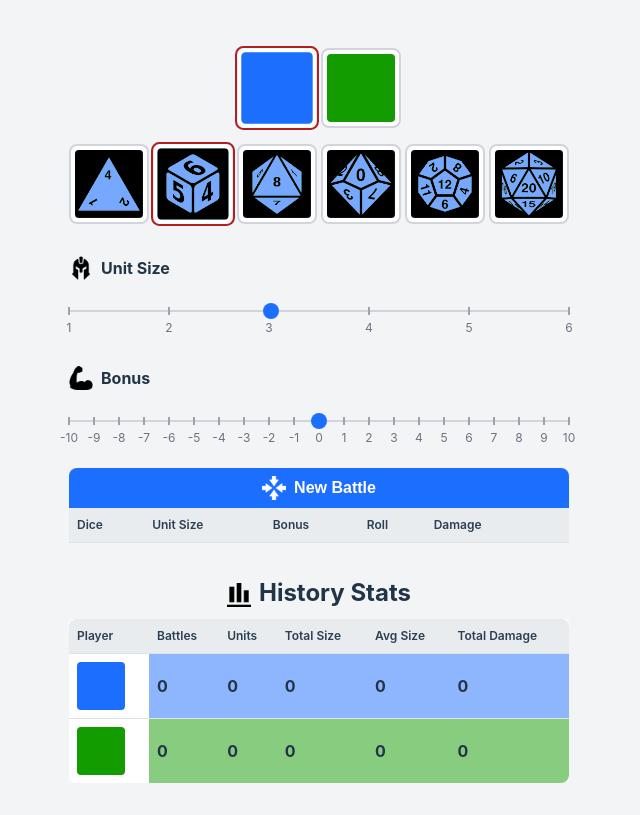
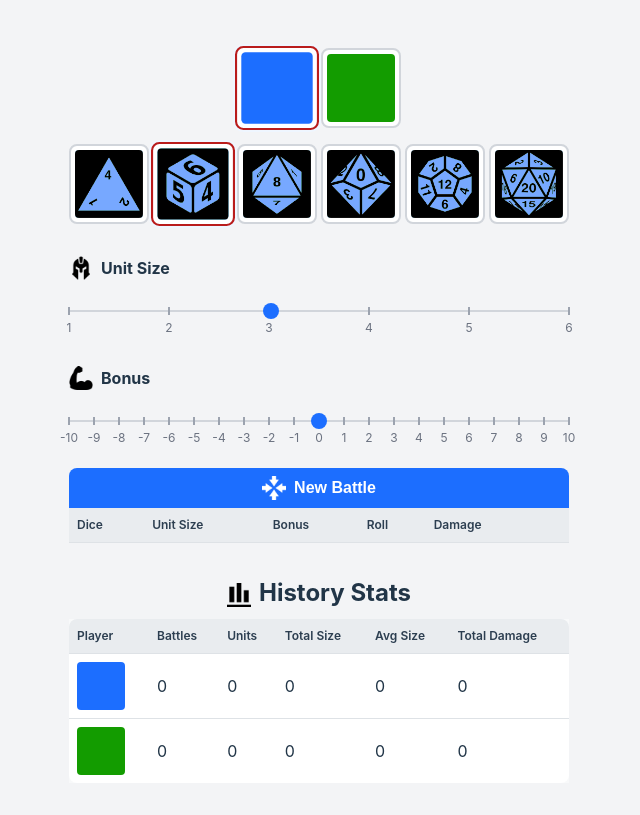
Before and after one commit to KESHAmambo/Strategicon, a React (Vite) app: page / in a window 1280 px wide. Both pictures are taken after a click on the button "Start Strategicon!". Shown: the whole page, without its empty margins (321-961 px from the left). Built offline with nearby package versions, Linux system fonts and the light colour scheme.

Commit message:
Total stats: no highlight for 0 values

```diff
--- a/src/TotalStats.tsx
+++ b/src/TotalStats.tsx
@@ -59,7 +59,7 @@ export const TotalStats: React.FC<TotalStatsProps> = ({ history, playerColors })
 
   // Function to check if a value is the best
   const isBestValue = (value: number, statKey: keyof Omit<PlayerStats, 'color'>): boolean => {
-    return value === getBestValue(statKey);
+    return value !== 0 && value === getBestValue(statKey);
   };
 
   // Function to get the best average size
@@ -72,7 +72,7 @@ export const TotalStats: React.FC<TotalStatsProps> = ({ history, playerColors })
   // Function to check if average size is the best
   const isBestAvgSize = (units: number, totalSize: number): boolean => {
     const avgSize = units > 0 ? Math.round(totalSize / units) : 0;
-    return avgSize === getBestAvgSize();
+    return avgSize !== 0 && avgSize === getBestAvgSize();
   };
 
   return (
```
